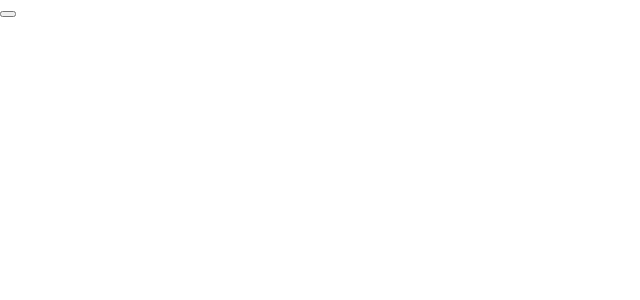
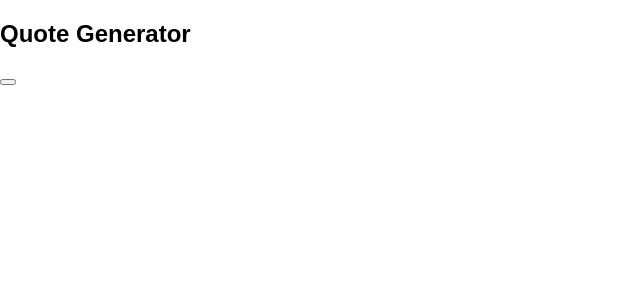
Before and after one commit to Vasilisdm/react-quote-generator, a React (Create React App) app: page / in a window 1280 px wide. Shown: the top 300 px of the page, without its empty margins (0-640 px from the left). Built offline with nearby package versions, Linux system fonts and the light colour scheme.

Commit message:
added a heading

```diff
--- a/src/quoteGenerator.js
+++ b/src/quoteGenerator.js
@@ -4,6 +4,7 @@ class QuoteGenerator extends Component{
     render(){
         return(
             <section className="quote-generator-container">
+                <h1 className="quote-generator-heading">Quote Generator</h1>
                 <div id="text"></div>
                 <div id="author"></div>
                 <button id="new-quote"></button>
```
